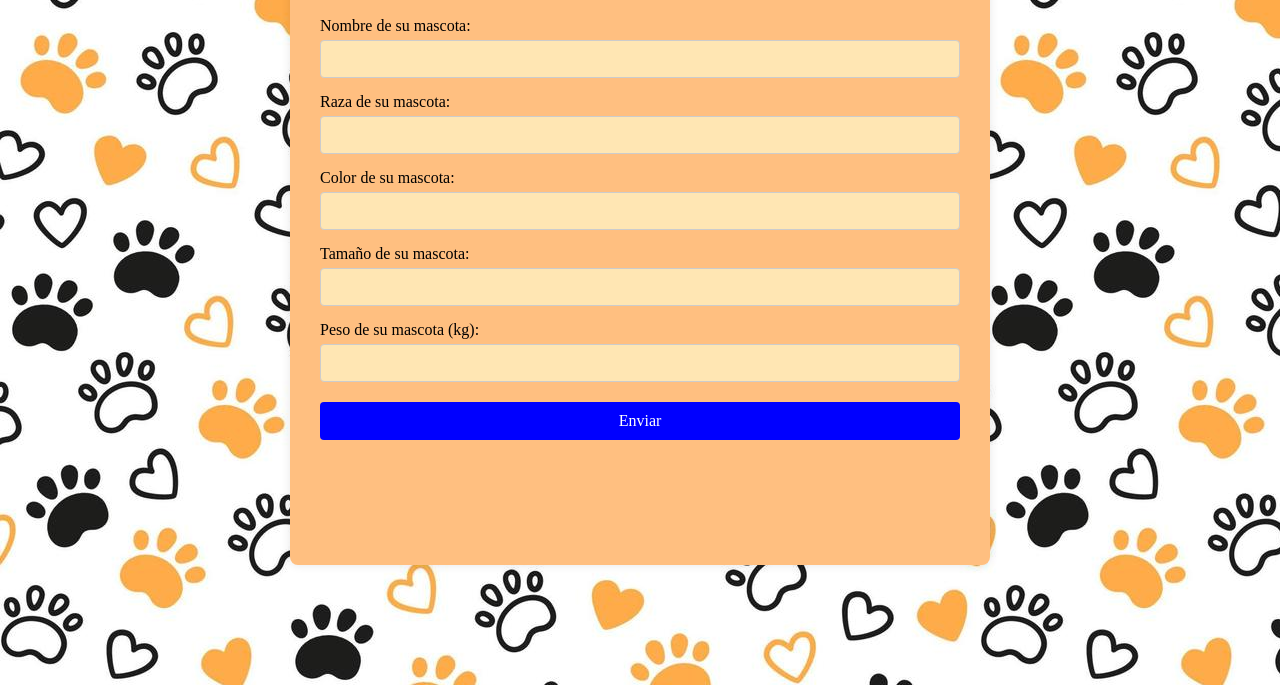
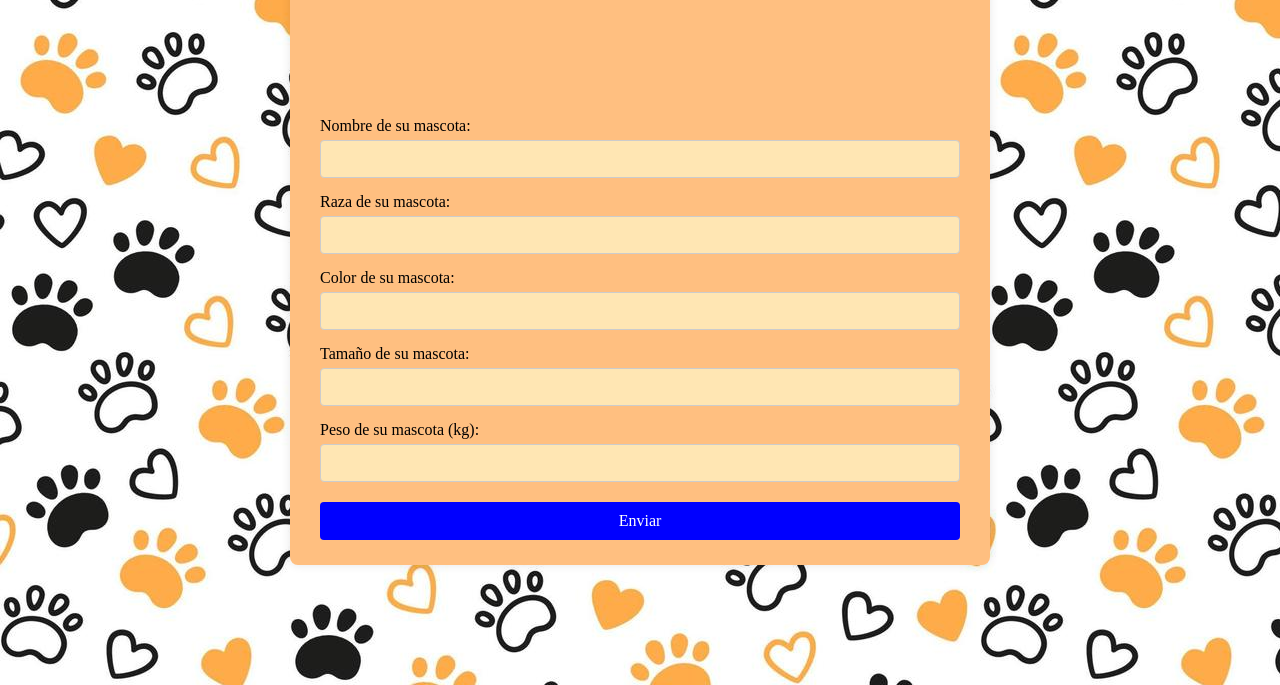
Before and after one commit to CDRIE95/githubpage, a plain HTML site: page index.html in a window 1280 px wide. Shown: the part 115-800 px from the top of the page. Drawn offline with Linux system fonts and the light colour scheme.

Commit message:
Update styles.css

```diff
--- a/styles.css
+++ b/styles.css
@@ -19,6 +19,9 @@ body {
 }
 
 .form-container {
+  display: flex;
+  flex-direction: column;
+  justify-content: space-between; /* reparte el contenido verticalmente */
   min-height: 80vh;
   background-color: rgb(255,191,128);
   padding: 25px 30px;
```
